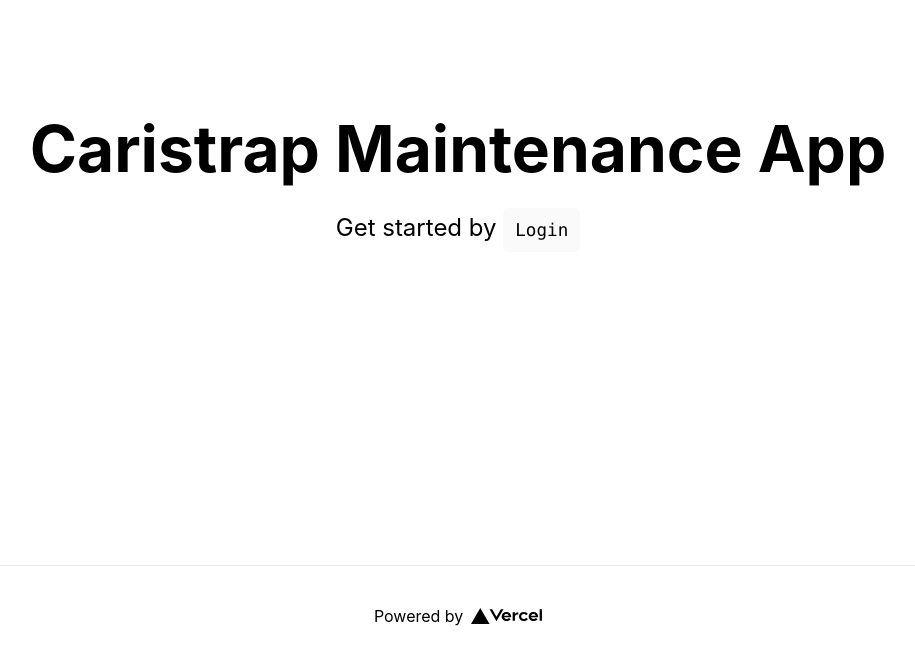
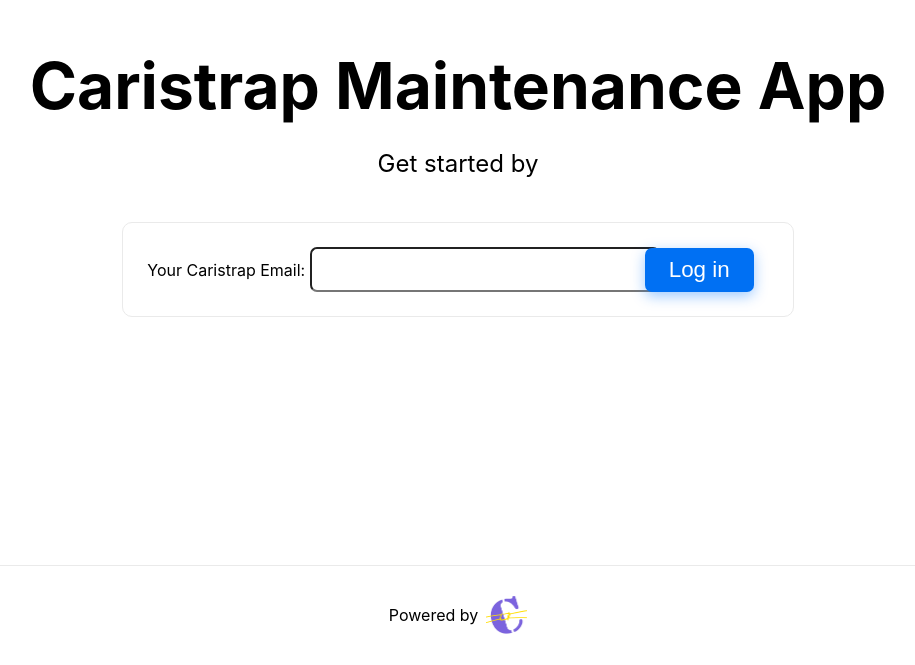
Before and after one commit to garorueda99/nextJS-init, a Next.js app: page / in a window 1280 px wide. Shown: the part 135-800 px from the top of the page, without its empty margins (182-1097 px from the left). Built offline with nearby package versions, Linux system fonts and the light colour scheme.

Commit message:
styling login

```diff
--- a/pages/login.js
+++ b/components/login.js
@@ -1,6 +1,7 @@
 import { useRouter } from 'next/router';
 import { Magic } from 'magic-sdk';
 
+import styles from '../styles/Login.module.css';
 export default function Login() {
   const router = useRouter();
   const handleSubmit = async (event) => {
@@ -31,10 +32,14 @@ export default function Login() {
   };
 
   return (
-    <form onSubmit={handleSubmit}>
-      <label htmlFor='email'>Email</label>
-      <input name='email' type='email' />
-      <button>Log in</button>
-    </form>
+    <div className={styles.container}>
+      <form onSubmit={handleSubmit} className={styles.card}>
+        <label htmlFor='email' div className={styles.description}>
+          Your Caristrap Email:{' '}
+        </label>
+        <input name='email' type='email' className={styles.email} />
+        <button className={styles.button}>Log in</button>
+      </form>
+    </div>
   );
 }
--- a/pages/index.js
+++ b/pages/index.js
@@ -1,6 +1,7 @@
 import Head from 'next/head';
 import styles from '../styles/Home.module.css';
 import Link from 'next/link';
+import Login from '../components/login';
 
 export default function Home() {
   return (
@@ -13,14 +14,8 @@ export default function Home() {
       <main className={styles.main}>
         <h1 className={styles.title}>Caristrap Maintenance App</h1>
 
-        <p className={styles.description}>
-          Get started by{' '}
-          <code className={styles.code}>
-            <Link href='/login'>
-              <a>Login</a>
-            </Link>
-          </code>
-        </p>
+        <p className={styles.description}>Get started by</p>
+        <Login />
 
         <div className={styles.grid}></div>
       </main>
@@ -32,7 +27,7 @@ export default function Home() {
           rel='noopener noreferrer'
         >
           Powered by{' '}
-          <img src='/vercel.svg' alt='Vercel Logo' className={styles.logo} />
+          <img src='/cLogo.gif' alt='Vercel Logo' className={styles.logo} />
         </a>
       </footer>
     </div>
--- a/styles/Home.module.css
+++ b/styles/Home.module.css
@@ -111,7 +111,7 @@
 }
 
 .logo {
-  height: 1em;
+  height: 2.4rem;
 }
 
 @media (max-width: 600px) {
--- /dev/null
+++ b/styles/Login.module.css
@@ -0,0 +1,60 @@
+.container {
+  padding: 0 0.5rem;
+  display: flex;
+  flex-direction: column;
+  justify-content: center;
+  align-items: center;
+}
+
+.grid {
+  display: flex;
+  align-items: center;
+  justify-content: center;
+  flex-wrap: wrap;
+  max-width: 800px;
+  margin-top: 3rem;
+}
+
+.card {
+  position: relative;
+  margin: 1rem;
+  flex-basis: 45%;
+  padding: 1.5rem;
+  text-align: left;
+  color: inherit;
+  text-decoration: none;
+  border: 1px solid #eaeaea;
+  border-radius: 10px;
+  transition: box-shadow 0.2s ease, border 0.2s ease;
+}
+
+.button {
+  position: relative;
+  left: -15px;
+  margin: 0;
+  padding: 0 1.5rem;
+  height: 2.81rem;
+  line-height: 2.8rem;
+  border-radius: 7px;
+  background-color: #0070f3;
+  box-shadow: 0 4px 14px 0 rgba(0, 118, 255, 0.39);
+  color: white;
+  cursor: pointer;
+  border: none;
+  font-size: 1.4rem;
+}
+
+.card:hover {
+  box-shadow: 1px 8px 20px grey;
+  -webkit-transition: box-shadow 0.6s ease-in;
+}
+
+.email {
+  height: 2.81rem;
+  width: 350px;
+  line-height: 2.8rem;
+  border-radius: 7px;
+  font-size: 1.4rem;
+  padding-right: 1.5rem;
+  outline: none;
+}
```
Also changed, not shown: public/cLogo.gif (added).
